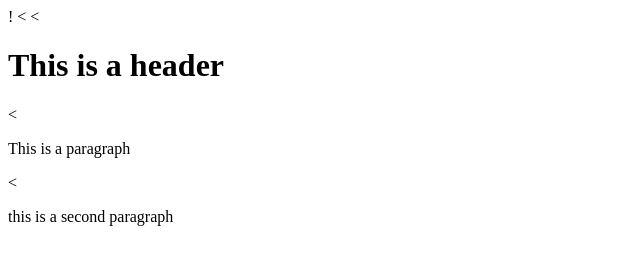
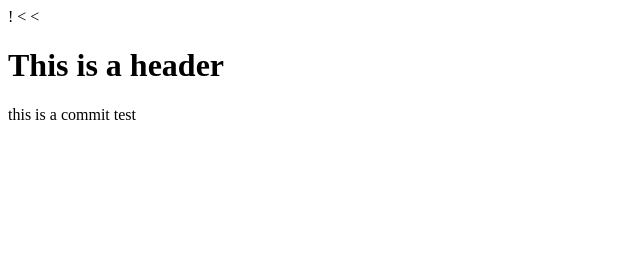
Before and after one commit to mitanoli/git-test, a plain HTML site: page index.html in a window 1280 px wide. Shown: the whole page, without its empty margins (0-640 px from the left). Drawn offline with Linux system fonts and the light colour scheme.

Commit message:
fourth Commit

```diff
--- a/index.html
+++ b/index.html
@@ -7,7 +7,8 @@
   </head>
   <body>
     <<h1>This is a header</h1>
-    <<p>This is a paragraph</p>
-    <<p>this is a second paragraph</p>
+    <p>
+      this is a commit test
+      </p>
   </body>
 </html>
```
